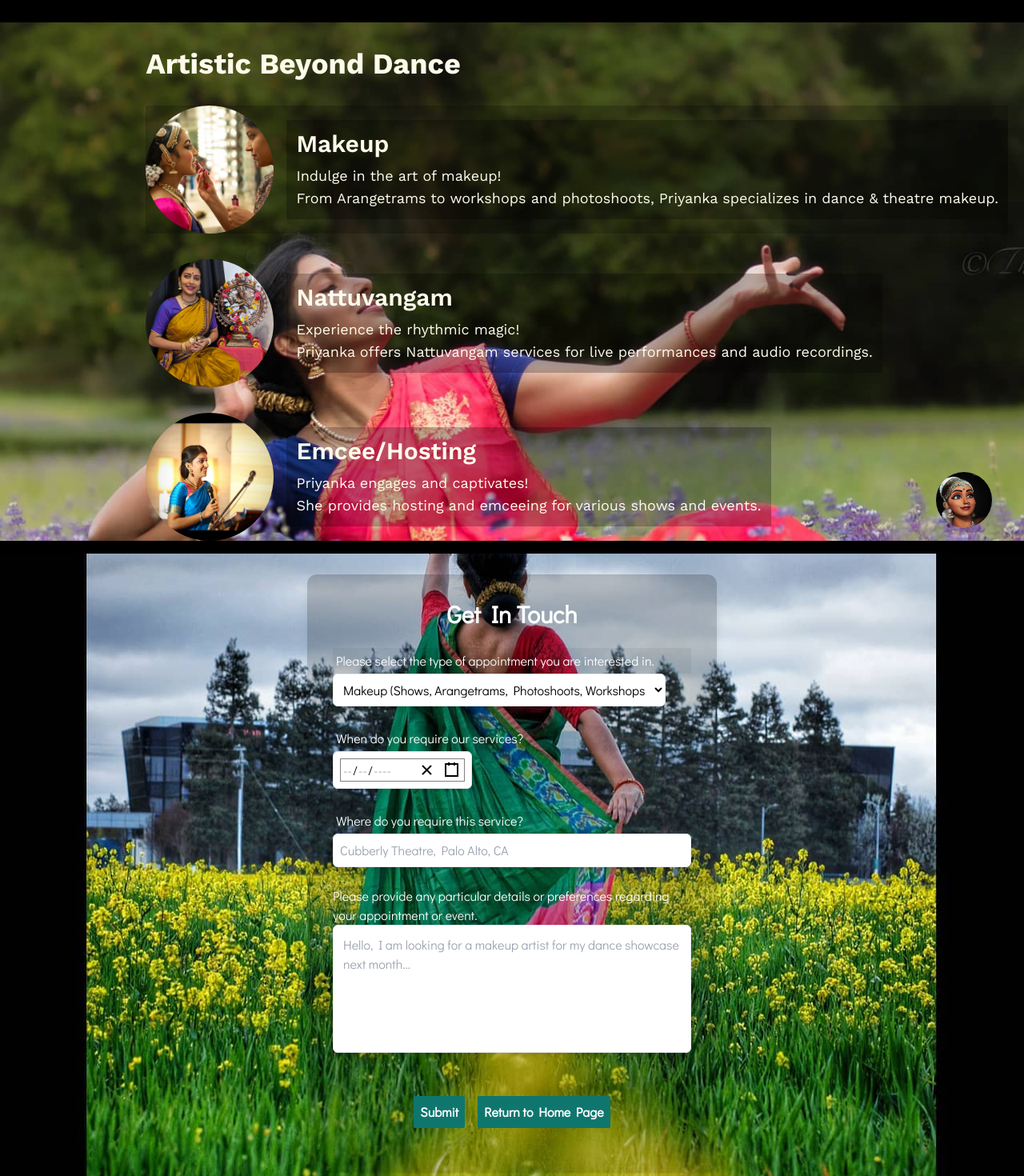
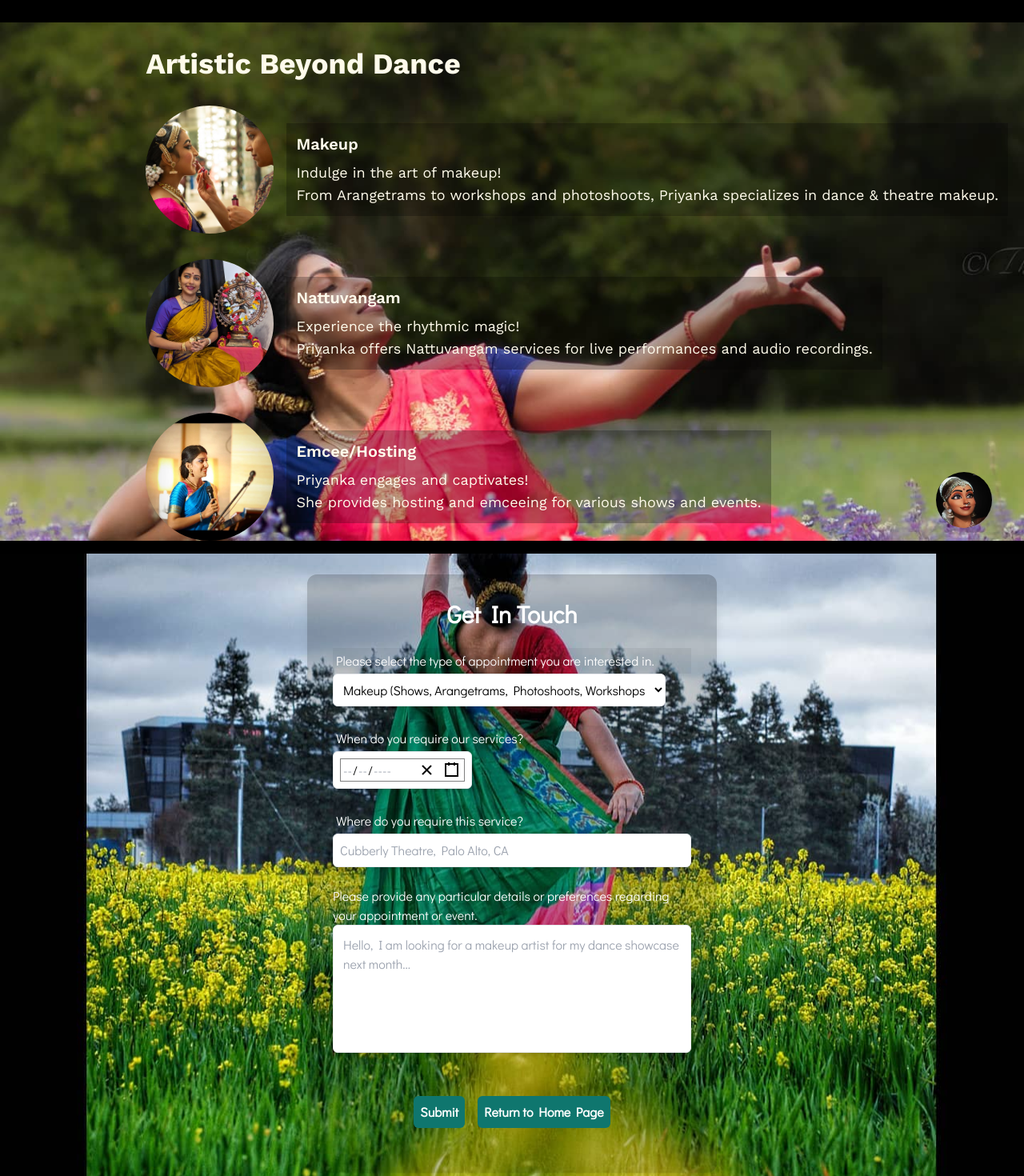
Before and after one commit to bkhoo123/priyada-main, a Next.js app in the folder frontend/: page /services in a window 1280 px wide. Shown: the part 100-1570 px from the top of the page at 80% size. Built offline with nearby package versions, Linux system fonts and the light colour scheme; sample sign-in values are in the browser's storage; a web font is replaced by a local one.

Commit message:
conditional rendering changes

```diff
--- a/frontend/components/NavBar.jsx
+++ b/frontend/components/NavBar.jsx
@@ -105,11 +105,9 @@ const NavBar = () => {
                 className="absolute z-10 top-16 w-[180px] rounded-md shadow-lg delay-200"
                 >
                 <div className="px-6 py-4 rounded-md bg-gray-800 flex flex-col gap-2 justify-start items-start">
-                  {sessionUser.authorization === "admin" ? (
-                    <Link className="text-white hover:text-emerald-400" href="/admin">Admin Portal</Link>
-                  ) : (
-                    <Link href="/your-account">Account</Link>
-                  )}
+
+
+                     <Link href="/your-account">Account</Link>
                   <button
                     onClick={handleLogout}
                     className="text-white hover:text-emerald-400"
--- a/frontend/components/ServiceCard.jsx
+++ b/frontend/components/ServiceCard.jsx
@@ -8,37 +8,37 @@ const ServiceCard = () => {
         <h1 className="text-4xl font-extrabold text-lightcream my-8">Artistic Beyond Dance</h1>
 
         <div className="flex flex-col gap-8">
-          <div className="flex items-center bg-black bg-opacity-20 hover:scale-105 transition delay-100 ease-in">
-            <div className="rounded-full overflow-hidden bg-gray-200 w-40 h-40 flex-shrink-0 mr-4">
+          <div className="flex items-center ">
+            <div className="rounded-full overflow-hidden  w-40 h-40 flex-shrink-0 mr-4">
               <img src="/Services/Makeup/Makeup-Main.jpg" alt="Makeup" className="w-full h-full object-cover" />
             </div>
             <div className="text-left text-lightcream bg-black bg-opacity-25 p-3">
-              <h2 className="sm:text-2xl lg:text-3xl font-semibold mb-2">Makeup</h2>
-              <p className="sm:text-md lg:text-lg">Indulge in the art of makeup!</p>
-            <p className="sm:text-md lg:text-lg">From Arangetrams to workshops and photoshoots, Priyanka specializes in dance & theatre makeup.</p>
+              <h2 className="sm:text-lg lg:text-xl font-semibold mb-2">Makeup</h2>
+              <p className="sm:text-sm lg:text-lg">Indulge in the art of makeup!</p>
+            <p className="sm:text-sm lg:text-lg">From Arangetrams to workshops and photoshoots, Priyanka specializes in dance & theatre makeup.</p>
 
             </div>
           </div>
 
-          <div className="flex items-center hover:scale-105 transition delay-100 ease-in">
+          <div className="flex items-center ">
             <div className="rounded-full overflow-hidden bg-gray-200 w-40 h-40 flex-shrink-0 mr-4">
               <img src="/dance_school/ABOUT US MAIN TEACHER PIC.jpg" alt="Nattuvangam" className="w-full h-full object-cover" />
             </div>
             <div className="text-left text-lightcream bg-black bg-opacity-25 p-3">
-              <h2 className="sm:text-2xl lg:text-3xl font-semibold mb-2">Nattuvangam</h2>
-              <p className="sm:text-md lg:text-lg">Experience the rhythmic magic!</p>
-                       <p className="sm:text-md lg:text-lg">Priyanka offers Nattuvangam services for live performances and audio recordings.</p>
+              <h2 className="sm:text-lg lg:text-xl font-semibold mb-2">Nattuvangam</h2>
+              <p className="sm:text-sm lg:text-lg">Experience the rhythmic magic!</p>
+                       <p className="sm:text-sm lg:text-lg">Priyanka offers Nattuvangam services for live performances and audio recordings.</p>
             </div>
           </div>
 
-          <div className="flex items-center hover:scale-105 transition delay-100 ease-in">
+          <div className="flex items-center ">
             <div className="rounded-full overflow-hidden bg-gray-200 w-40 h-40 flex-shrink-0 mr-4">
               <img src="/Services/Hosting/Hosting.jpg" alt="Emcee/Hosting" className="w-full h-full object-cover" />
             </div>
             <div className="text-left text-lightcream bg-black bg-opacity-25 p-3">
-              <h2 className="sm:text-2xl lg:text-3xl font-semibold mb-2">Emcee/Hosting</h2>
-              <p className="sm:text-md lg:text-lg">Priyanka engages and captivates!</p>
-            <p className="sm:text-md lg:text-lg">She provides hosting and emceeing for various shows and events.</p>
+              <h2 className="sm:text-lg lg:text-xl font-semibold mb-2">Emcee/Hosting</h2>
+              <p className="sm:text-sm lg:text-lg">Priyanka engages and captivates!</p>
+            <p className="sm:text-sm lg:text-lg">She provides hosting and emceeing for various shows and events.</p>
 
             </div>
           </div>
--- a/frontend/components/ServiceEnquiryForm.jsx
+++ b/frontend/components/ServiceEnquiryForm.jsx
@@ -72,12 +72,12 @@ const CreateServiceEnquiry = () => {
 
       console.log("THIS IS RESPONSE", response)
       if (response) {
-        alert("Services Appointment Created Successfully");
+        alert("Thank you. Your request has been sent.");
         router.push("/");
       }
     } catch (error) {
       console.error(error);
-      alert("FAIL TO SUBMIT FORM");
+      alert("Sorry, There was an error. Failed to submit form.");
     }
   };
 
@@ -141,12 +141,12 @@ const CreateServiceEnquiry = () => {
           </label>
           <div className="py-6 flex gap-4 justify-center m-15">
             <button
-              className="bg-teal-700 font-semibold hover:bg-stone-500 text-white rounded-sm p-2 transition duration-700"
+              className="bg-teal-700 font-semibold hover:bg-teal-900 text-white rounded-md p-2 transition duration-700"
               type="submit"
             >
               Submit
             </button>
-            <button className="bg-teal-700 font-semibold text-white rounded-sm p-2 hover:bg-stone-500 transition duration-700">
+            <button className="bg-teal-700 font-semibold hover:bg-teal-900 text-white rounded-md p-2 transition duration-700">
               <Link href="/">Return to Home Page</Link>
             </button>
           </div>
--- a/frontend/components/TestimonialCard.jsx
+++ b/frontend/components/TestimonialCard.jsx
@@ -1,43 +1,13 @@
-// "use client"
-// import React from 'react'
-// import { motion } from 'framer-motion';
 
-// const TestimonialCard = ({testimony}) => {
-//   const user_id = 1
-//   return (
-//     <div className={`z-5 bg-black bg-opacity-80 text-didactGothic bg-inherit  flex flex-col justify-center items-center gap-2 p-6 mx-auto w-full md:max-w-xl border-stone-300 rounded-md shadow-lg
-//      text-m transition duration-500 ease-in-out transform hover:-translate-y-1 hover:scale-110
-//     `}>
-//       <div className="text-lightcream text-center" >"{testimony.content}"</div>
-//       <div className="text-center my-10">
-//         <div className="text-rose-200 text-xl text-center">{testimony.first_name}</div>
-//         <div className="text-rose-200 text-xl text-center">{testimony.last_name}</div>
-
-//         <div className="text-lightcream text-center text-m italic">{testimony.role}</div>
-
-//         {user_id && (
-//           <div className="text-red-500 text-center text-m italic">
-//             <button className="bg-teal-700 tracking-wider hover:bg-stone-500 text-lightcream rounded-md p-3 transition duration-700"
-//                 type="submit">
-//               Delete
-//             </button>
-//           </div>
-// )}
-
-
-//       </div>
-//     </div>
-//   )
-// }
-
-// export default TestimonialCard
 import React, { useState } from 'react';
 import { motion } from 'framer-motion';
 import axios from 'axios';
+import { UserGlobalState } from "@/context/UserContext";
 
 const TestimonialCard = ({ testimony, onTestimonialDelete }) => {
   const [isDeleting, setIsDeleting] = useState(false);
-  // const user_id = 1
+
+   const { sessionUser, setSessionUser} = UserGlobalState()
 
   const handleDelete = async () => {
     try {
@@ -63,8 +33,9 @@ const TestimonialCard = ({ testimony, onTestimonialDelete }) => {
         <div className="text-rose-200 text-xl text-center">{testimony.last_name}</div>
         <div className="text-lightcream text-center text-m italic">{testimony.role}</div>
 
-        {/* {user_id && ( */}
-          <div className="text-red-500 text-center text-m italic">
+     {/*  add conditional rendering */}
+     {sessionUser && sessionUser.id === testimony.user_id || sessionUser && sessionUser.authorization === "admin"?(<>
+      <div className="text-red-500 text-center text-m italic">
             <button
               className="bg-teal-900 border-lightcream font-bold tracking-wider hover:bg-stone-500 text-lightcream rounded-md p-3 m-3 transition duration-700"
               type="button"
@@ -74,7 +45,9 @@ const TestimonialCard = ({ testimony, onTestimonialDelete }) => {
               {isDeleting ? 'Deleting...' : 'Delete'}
             </button>
           </div>
-        {/* )} */}
+
+     </>):null}
+
       </div>
     </div>
   );
```
Also changed, not shown: 1 other file (tests, documents, lock files or other folders).
